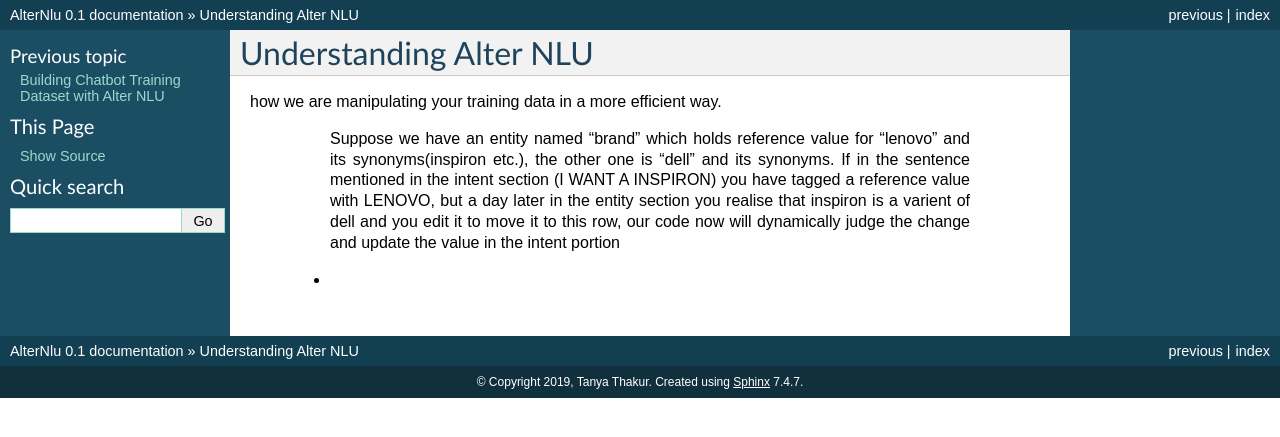
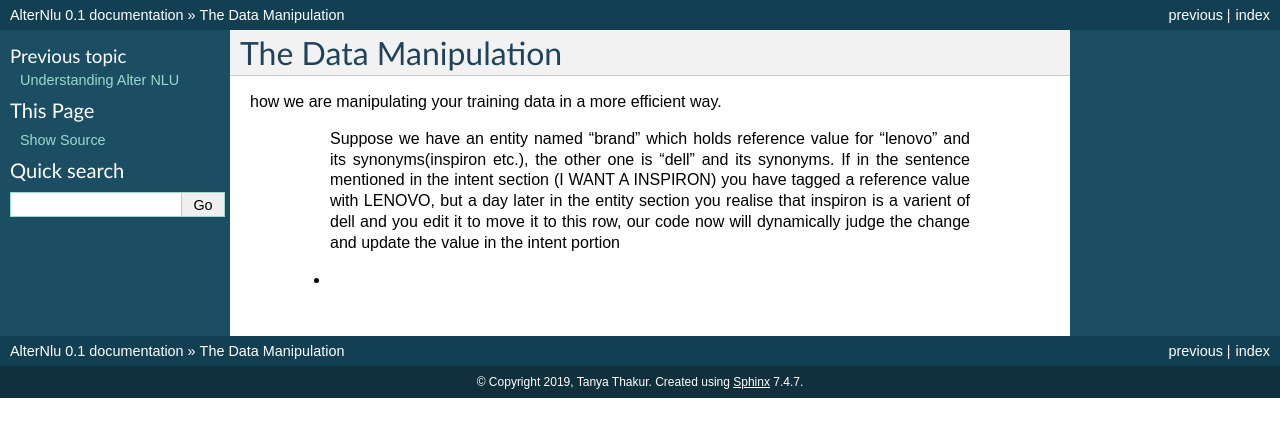
Before and after one commit to thakurtanya/kontikilabsDevelopers, a Sphinx documentation site: the page built from doc/source/Data-Manipulation.rst, in a window 1280 px wide. Shown: the top 437 px of the page. Built offline with Sphinx 7.4.7, drawn with Linux system fonts in a browser that asks for light colours; pages that are not in the unit, such as notebooks, are missing from menus.

Commit message:
content additions

```diff
--- a/doc/source/Data-Manipulation.rst
+++ b/doc/source/Data-Manipulation.rst
@@ -1,6 +1,6 @@
-#######################
-Understanding Alter NLU
-#######################
+#####################
+The Data Manipulation
+#####################
 
 how we are manipulating your training data in a more efficient way.
 
```
Also changed, not shown: doc/source/index.rst (+15 -14 lines).
